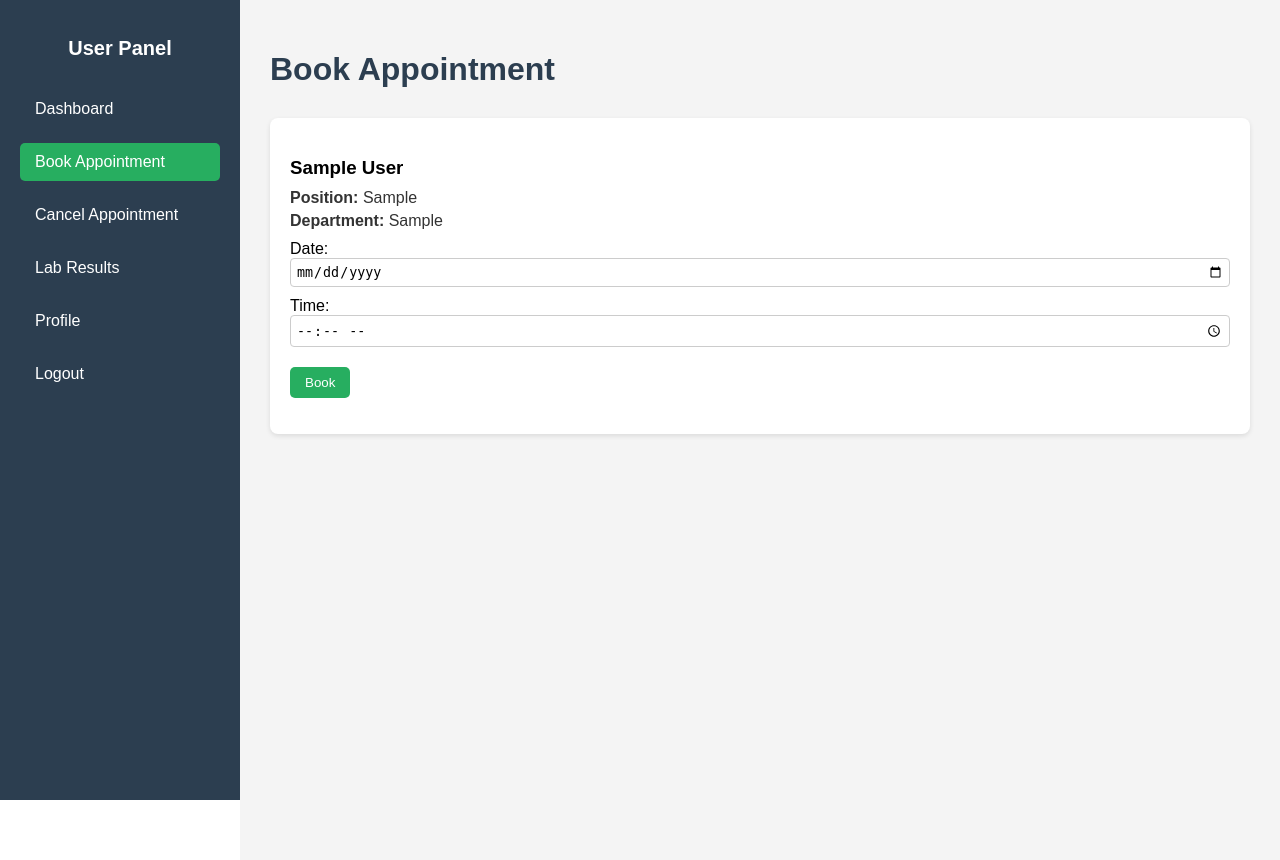
After one commit to Rafeeuzzaman-Dihan/hospital-management-system, a PHP site: page /patient/book-appointment.php in a window 1280 px wide. The commit adds this page. Run offline with PHP 8.4, Linux system fonts and the light colour scheme; the visitor is signed in with stand-in values (Sample User, id 1); tables that the repository leaves empty or names only in its code hold one stand-in row (values such as "Sample post").

Commit message:
Add book appointment feature: implement appointment booking form, validation, and doctor listing

```diff
--- a/css/patient-dashboard.css
+++ b/css/patient-dashboard.css
@@ -68,3 +68,58 @@
     padding: 20px;
     margin-bottom: 20px;
 }
+.cards {
+    display: grid;
+    grid-template-columns: repeat(auto-fit, minmax(250px, 1fr));
+    gap: 20px;
+    margin-top: 30px;
+}
+
+.card {
+    background: #fff;
+    padding: 20px;
+    border-radius: 8px;
+    box-shadow: 0 2px 5px rgba(0,0,0,0.1);
+}
+
+.card h3 {
+    margin-bottom: 10px;
+}
+
+.card p {
+    margin: 5px 0;
+}
+
+.card .form-group {
+    margin: 10px 0;
+}
+
+.card input {
+    width: 100%;
+    padding: 5px;
+    border-radius: 4px;
+    border: 1px solid #ccc;
+}
+
+.card button.btn {
+    margin-top: 10px;
+    background-color: #27ae60;
+    color: #fff;
+    border: none;
+    padding: 8px 15px;
+    border-radius: 5px;
+    cursor: pointer;
+}
+
+.card button.btn:hover {
+    background-color: #219150;
+}
+
+.error, .success {
+    padding: 10px;
+    margin-bottom: 15px;
+    border-radius: 5px;
+}
+
+.error { background-color: #f8d7da; color: #842029; }
+.success { background-color: #d1e7dd; color: #0f5132; }
--- /dev/null
+++ b/patient/book-appointment.php
@@ -0,0 +1,86 @@
+<?php
+session_start();
+include "../db/connection.php";
+include "../includes/user-sidebar.php";
+
+$user_id = $_SESSION['user_id'];
+$success = '';
+$errors = [];
+
+// Handle booking
+if($_SERVER['REQUEST_METHOD'] == 'POST' && isset($_POST['book_appointment'])) {
+    $doctor_id = $_POST['doctor_id'];
+    $appointment_date = $_POST['appointment_date'];
+    $appointment_time = $_POST['appointment_time'];
+
+    // Basic validation
+    if(empty($appointment_date) || empty($appointment_time)) {
+        $errors[] = "Please select a date and time.";
+    }
+
+    // Check if user already has appointment with same doctor at same time
+    $stmt = $conn->prepare("SELECT id FROM appointments WHERE user_id=? AND doctor_id=? AND appointment_date=? AND appointment_time=?");
+    $stmt->execute([$user_id, $doctor_id, $appointment_date, $appointment_time]);
+    if($stmt->rowCount() > 0){
+        $errors[] = "You already have an appointment with this doctor at that time.";
+    }
+
+    // Insert appointment
+    if(empty($errors)){
+        $stmt = $conn->prepare("INSERT INTO appointments (user_id, doctor_id, appointment_date, appointment_time) VALUES (?, ?, ?, ?)");
+        $stmt->execute([$user_id, $doctor_id, $appointment_date, $appointment_time]);
+        $success = "Appointment booked successfully!";
+    }
+}
+
+// Fetch all doctors
+$stmt = $conn->prepare("SELECT d.id, u.first_name, u.last_name, d.position, d.department
+                        FROM doctors d
+                        JOIN users u ON d.user_id = u.id");
+$stmt->execute();
+$doctors = $stmt->fetchAll(PDO::FETCH_ASSOC);
+?>
+
+    <link rel="stylesheet" href="../css/patient-dashboard.css">
+    <link rel="stylesheet" href="../css/navbar.css">
+
+    <div class="dashboard-container">
+        <h1>Book Appointment</h1>
+
+        <?php if(!empty($errors)): ?>
+            <div class="error">
+                <?php foreach($errors as $err) echo "<p>$err</p>"; ?>
+            </div>
+        <?php endif; ?>
+
+        <?php if($success): ?>
+            <div class="success">
+                <p><?= $success ?></p>
+            </div>
+        <?php endif; ?>
+
+        <div class="cards">
+            <?php foreach($doctors as $doc): ?>
+                <div class="card">
+                    <h3><?= $doc['first_name'] ?> <?= $doc['last_name'] ?></h3>
+                    <p><strong>Position:</strong> <?= $doc['position'] ?></p>
+                    <p><strong>Department:</strong> <?= $doc['department'] ?></p>
+
+                    <!-- Booking form -->
+                    <form method="post">
+                        <input type="hidden" name="doctor_id" value="<?= $doc['id'] ?>">
+                        <div class="form-group">
+                            <label>Date:</label>
+                            <input type="date" name="appointment_date" required>
+                        </div>
+                        <div class="form-group">
+                            <label>Time:</label>
+                            <input type="time" name="appointment_time" required>
+                        </div>
+                        <button type="submit" name="book_appointment" class="btn">Book</button>
+                    </form>
+                </div>
+            <?php endforeach; ?>
+        </div>
+    </div>
+<?php
```
